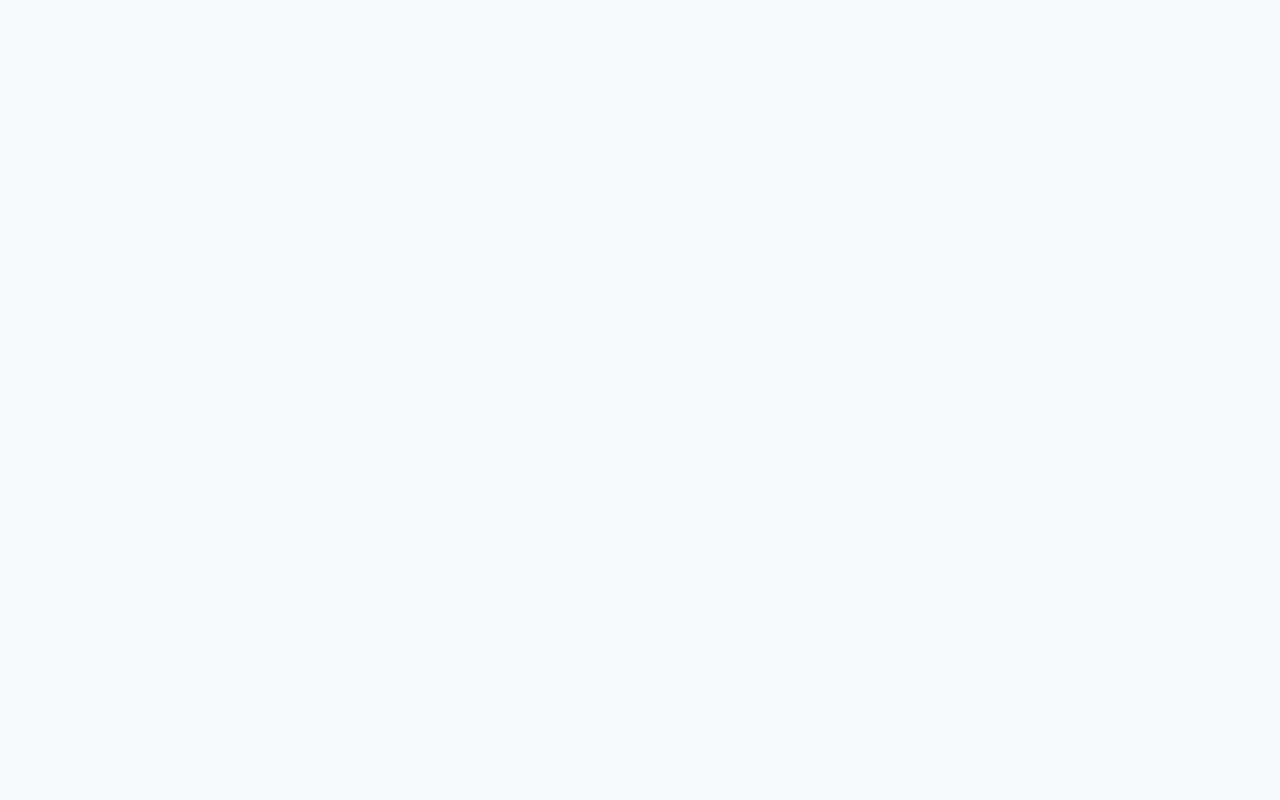
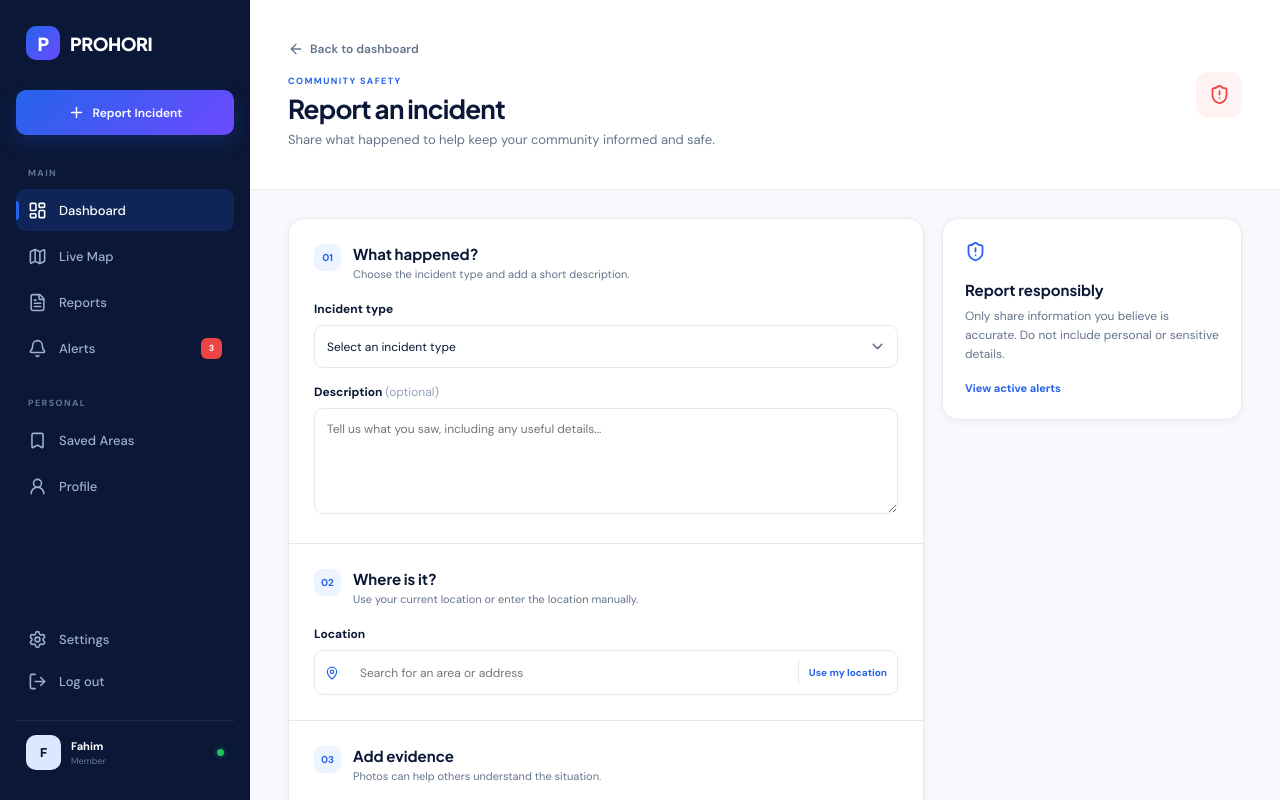
Before and after one commit to fahim-m-007/Prohori, a React (Vite) app: page /report-incident in a window 1280 px wide. Before the commit this address had no page. Shown: the top 800 px of the page. Built offline with nearby package versions, Linux system fonts and the light colour scheme.

Commit message:
report page

```diff
--- a/src/App.jsx
+++ b/src/App.jsx
@@ -2,6 +2,7 @@ import { BrowserRouter, Routes, Route } from "react-router-dom";
 
 import Landing from "./pages/Landing";
 import Dashboard from "./pages/Dashboard";
+import ReportIncident from "./pages/ReportIncident";
 import DashboardLayout from "./layouts/DashboardLayout";
 
 import "./App.css";
@@ -23,6 +24,9 @@ function App() {
         <Route element={<DashboardLayout />}>
           {/* Dashboard */}
           <Route path="/dashboard" element={<Dashboard />} />
+
+          {/* Report an incident */}
+          <Route path="/report-incident" element={<ReportIncident />} />
 
           {/* Live Map */}
           <Route
--- a/src/components/Sidebar.jsx
+++ b/src/components/Sidebar.jsx
@@ -10,6 +10,7 @@ import {
   LogOut,
   Plus,
 } from "lucide-react";
+import { Link } from "react-router-dom";
 
 function Sidebar() {
   return (
@@ -24,10 +25,10 @@ function Sidebar() {
 
       {/* REPORT BUTTON */}
 
-      <button className="sidebar-report-btn">
+      <Link to="/report-incident" className="sidebar-report-btn">
         <Plus size={17} />
         Report Incident
-      </button>
+      </Link>
 
       {/* MAIN NAVIGATION */}
 
--- /dev/null
+++ b/src/pages/ReportIncident.css
@@ -0,0 +1,133 @@
+.report-incident-page {
+  min-height: 100vh;
+}
+
+.report-incident-header {
+  min-height: 190px;
+  display: flex;
+  align-items: center;
+  justify-content: space-between;
+  padding: 32px 38px;
+  background: white;
+  border-bottom: 1px solid var(--border);
+}
+
+.back-link {
+  width: fit-content;
+  display: flex;
+  align-items: center;
+  gap: 6px;
+  margin-bottom: 18px;
+  color: var(--text-secondary);
+  font-size: 12px;
+  font-weight: 600;
+}
+
+.back-link:hover { color: var(--blue); }
+
+.report-eyebrow {
+  display: block;
+  color: var(--blue);
+  font-size: 9px;
+  font-weight: 800;
+  letter-spacing: 1.4px;
+}
+
+.report-incident-header h1,
+.form-section-heading h2,
+.report-help-card h2 {
+  color: var(--navy);
+  font-family: var(--font-heading);
+}
+
+.report-incident-header h1 {
+  margin-top: 5px;
+  font-size: 26px;
+  letter-spacing: -0.8px;
+}
+
+.report-incident-header p {
+  margin-top: 6px;
+  color: var(--text-secondary);
+  font-size: 13px;
+}
+
+.report-header-icon {
+  width: 46px;
+  height: 46px;
+  display: grid;
+  place-items: center;
+  border-radius: 13px;
+  color: var(--danger);
+  background: #fef2f2;
+}
+
+.report-incident-content {
+  display: grid;
+  grid-template-columns: minmax(0, 720px) minmax(230px, 300px);
+  gap: 18px;
+  align-items: start;
+  max-width: 1100px;
+  margin: 0 auto;
+  padding: 28px 38px 42px;
+}
+
+.incident-form,
+.report-help-card {
+  background: white;
+  border: 1px solid var(--border);
+  border-radius: 16px;
+  box-shadow: var(--shadow-sm);
+}
+
+.incident-form-section { padding: 25px; border-bottom: 1px solid var(--border); }
+
+.form-section-heading { display: flex; align-items: flex-start; gap: 12px; margin-bottom: 20px; }
+.form-section-heading > span { width: 27px; height: 27px; display: grid; place-items: center; flex-shrink: 0; border-radius: 8px; color: var(--blue); background: #eef4ff; font-size: 10px; font-weight: 800; }
+.form-section-heading h2 { font-size: 15px; }
+.form-section-heading p { margin-top: 4px; color: var(--text-secondary); font-size: 11px; }
+
+.incident-form label { display: block; margin-top: 16px; color: var(--navy); font-size: 12px; font-weight: 700; }
+.incident-form label:first-of-type { margin-top: 0; }
+.optional { color: var(--text-light); font-weight: 400; }
+.incident-form select,
+.incident-form textarea,
+.incident-form input { width: 100%; margin-top: 8px; outline: none; border: 1px solid var(--border); border-radius: 9px; color: var(--navy); background: white; font-size: 12px; }
+.incident-form select,
+.incident-form input { height: 43px; padding: 0 12px; }
+.incident-form textarea { min-height: 106px; padding: 12px; resize: vertical; }
+.incident-form select:focus,
+.incident-form textarea:focus,
+.incident-form input:focus { border-color: var(--blue); box-shadow: 0 0 0 3px rgba(37, 99, 235, .1); }
+.select-wrap { position: relative; }
+.select-wrap select { appearance: none; }
+.select-wrap svg { position: absolute; right: 12px; bottom: 13px; pointer-events: none; color: var(--text-secondary); }
+
+.location-input { display: flex; align-items: center; gap: 9px; margin-top: 8px; padding: 0 10px; border: 1px solid var(--border); border-radius: 9px; color: var(--blue); }
+.location-input input { margin: 0; border: 0; box-shadow: none !important; }
+.location-input button { padding: 6px 0 6px 10px; border: 0; border-left: 1px solid var(--border); color: var(--blue); background: transparent; font-size: 10px; font-weight: 700; white-space: nowrap; }
+
+.photo-upload { width: 100%; min-height: 106px; display: flex; flex-direction: column; align-items: center; justify-content: center; gap: 5px; border: 1px dashed #bbcae3; border-radius: 10px; color: var(--blue); background: #f9fbff; }
+.photo-upload strong { color: var(--navy); font-size: 12px; }
+.photo-upload span { color: var(--text-secondary); font-size: 10px; }
+
+.incident-form-actions { display: flex; justify-content: flex-end; align-items: center; gap: 20px; padding: 18px 25px; }
+.cancel-report { color: var(--text-secondary); font-size: 12px; font-weight: 600; }
+.submit-report { padding: 11px 17px; border: 0; border-radius: 9px; color: white; background: linear-gradient(135deg, var(--blue), var(--purple)); font-size: 12px; font-weight: 700; box-shadow: 0 8px 18px rgba(37, 99, 235, .18); }
+
+.report-help-card { padding: 22px; color: var(--text-secondary); }
+.report-help-card > svg { color: var(--blue); }
+.report-help-card h2 { margin-top: 13px; font-size: 15px; }
+.report-help-card p { margin-top: 8px; font-size: 12px; line-height: 1.6; }
+.report-help-card a { display: inline-block; margin-top: 16px; color: var(--blue); font-size: 11px; font-weight: 700; }
+
+@media (max-width: 850px) {
+  .report-incident-content { grid-template-columns: 1fr; }
+}
+
+@media (max-width: 700px) {
+  .report-incident-header { padding: 28px 20px; }
+  .report-incident-content { padding: 20px; }
+  .report-header-icon { display: none; }
+  .location-input button { display: none; }
+}
--- /dev/null
+++ b/src/pages/ReportIncident.jsx
@@ -0,0 +1,106 @@
+import { ArrowLeft, Camera, ChevronDown, MapPin, ShieldAlert } from "lucide-react";
+import { Link } from "react-router-dom";
+
+import "./ReportIncident.css";
+
+function ReportIncident() {
+  return (
+    <div className="report-incident-page">
+      <header className="report-incident-header">
+        <div>
+          <Link to="/dashboard" className="back-link">
+            <ArrowLeft size={16} />
+            Back to dashboard
+          </Link>
+          <span className="report-eyebrow">COMMUNITY SAFETY</span>
+          <h1>Report an incident</h1>
+          <p>Share what happened to help keep your community informed and safe.</p>
+        </div>
+        <div className="report-header-icon"><ShieldAlert size={21} /></div>
+      </header>
+
+      <main className="report-incident-content">
+        <form className="incident-form">
+          <section className="incident-form-section">
+            <div className="form-section-heading">
+              <span>01</span>
+              <div>
+                <h2>What happened?</h2>
+                <p>Choose the incident type and add a short description.</p>
+              </div>
+            </div>
+
+            <label>
+              Incident type
+              <div className="select-wrap">
+                <select defaultValue="">
+                  <option value="" disabled>Select an incident type</option>
+                  <option>Road accident</option>
+                  <option>Waterlogging</option>
+                  <option>Traffic disruption</option>
+                  <option>Suspicious activity</option>
+                  <option>Other</option>
+                </select>
+                <ChevronDown size={17} />
+              </div>
+            </label>
+
+            <label>
+              Description <span className="optional">(optional)</span>
+              <textarea rows="5" placeholder="Tell us what you saw, including any useful details..." />
+            </label>
+          </section>
+
+          <section className="incident-form-section">
+            <div className="form-section-heading">
+              <span>02</span>
+              <div>
+                <h2>Where is it?</h2>
+                <p>Use your current location or enter the location manually.</p>
+              </div>
+            </div>
+
+            <label>
+              Location
+              <div className="location-input">
+                <MapPin size={18} />
+                <input type="text" placeholder="Search for an area or address" />
+                <button type="button">Use my location</button>
+              </div>
+            </label>
+          </section>
+
+          <section className="incident-form-section">
+            <div className="form-section-heading">
+              <span>03</span>
+              <div>
+                <h2>Add evidence</h2>
+                <p>Photos can help others understand the situation.</p>
+              </div>
+            </div>
+
+            <button type="button" className="photo-upload">
+              <Camera size={22} />
+              <strong>Add photos</strong>
+              <span>Upload up to 3 images</span>
+            </button>
+          </section>
+
+          <div className="incident-form-actions">
+            <Link to="/dashboard" className="cancel-report">Cancel</Link>
+            <button type="submit" className="submit-report">Submit report</button>
+          </div>
+        </form>
+
+        <aside className="report-help-card">
+          <ShieldAlert size={21} />
+          <h2>Report responsibly</h2>
+          <p>Only share information you believe is accurate. Do not include personal or sensitive details.</p>
+          <Link to="/alerts">View active alerts</Link>
+        </aside>
+      </main>
+    </div>
+  );
+}
+
+export default ReportIncident;
```
